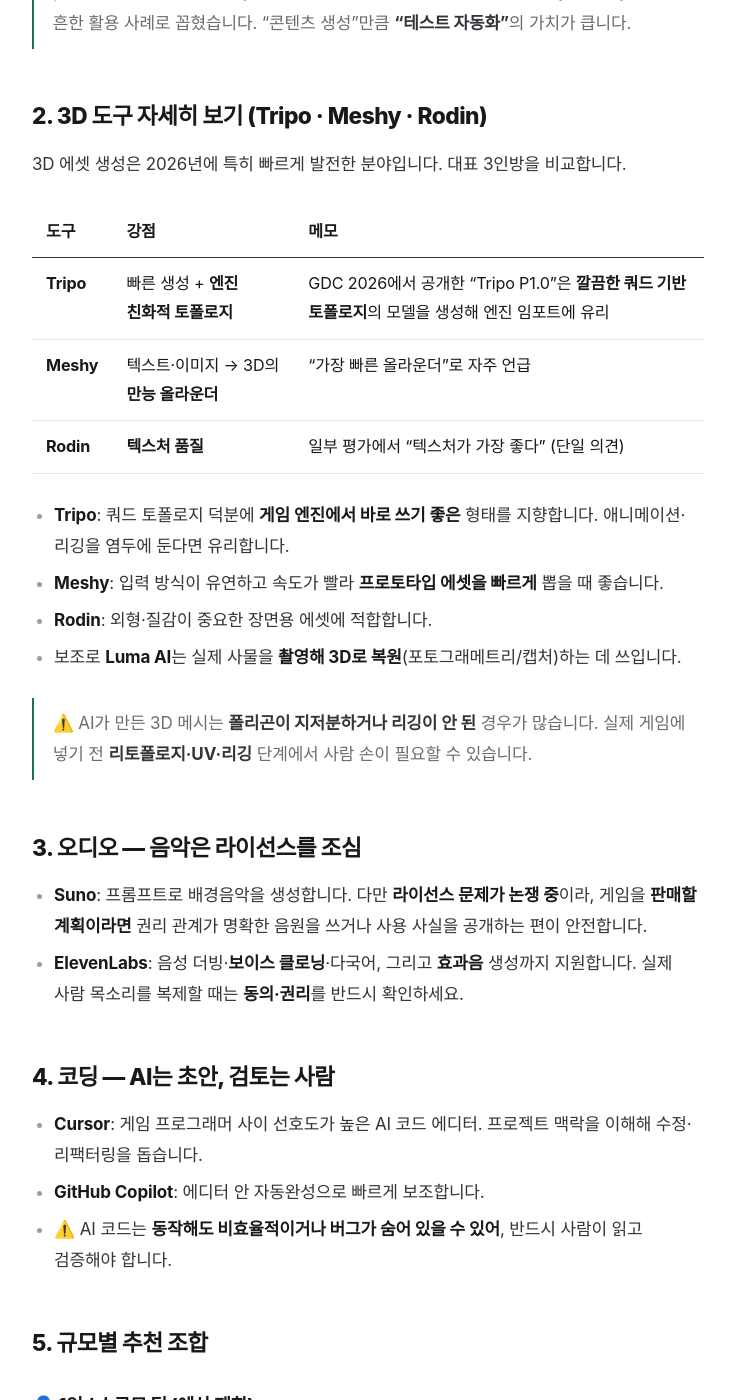
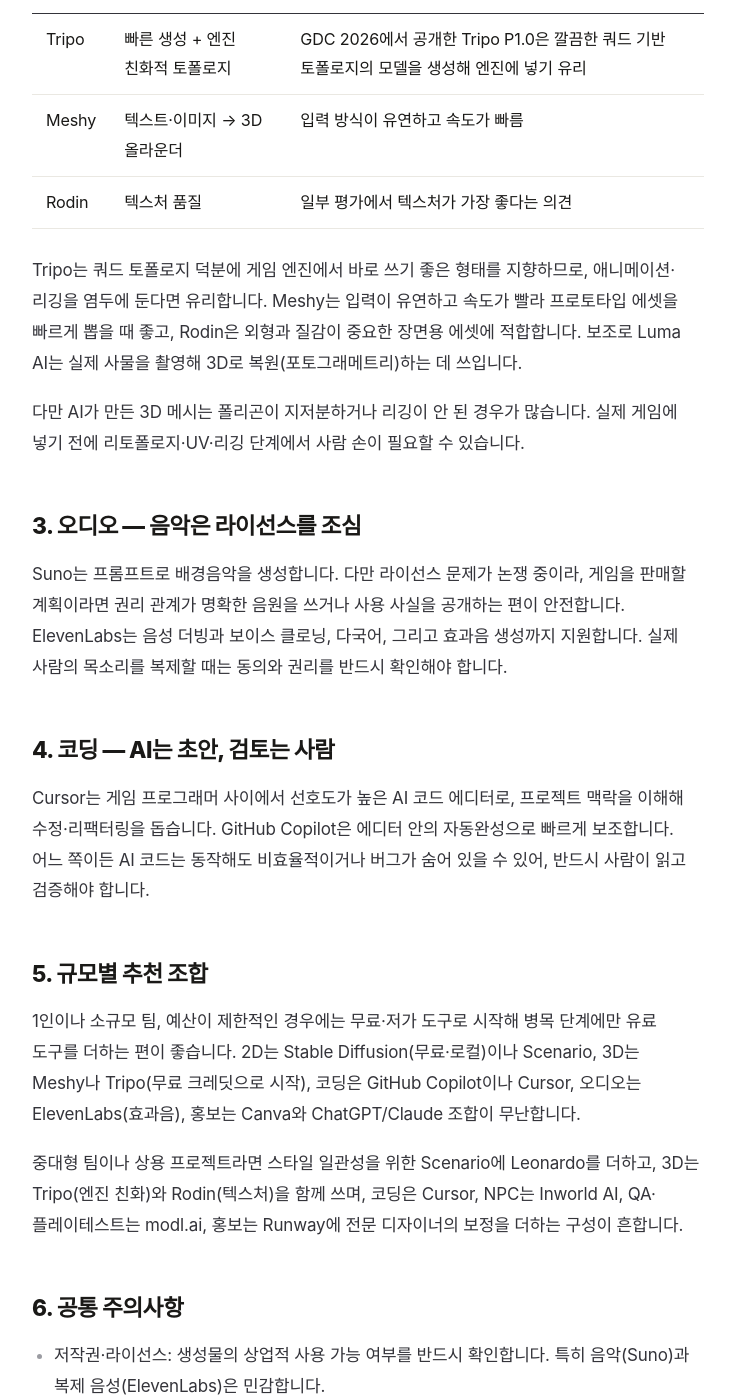
Before and after one commit to shm3041/shm3041.github.io, a Jekyll site: the page built from _posts/2026-11-23-game-ai-tools.md, in a window 1280 px wide and 1400 px high, scrolled down 2253 px. Shown: the whole window, without its empty margins (272-1007 px from the left). Built offline with Jekyll 4.4.1, drawn with Linux system fonts in a browser that asks for light colours; some web fonts are replaced; some of the changed text lies outside the part shown.

Commit message:
docs: 게임 AI 도구 글 문체·구성 다듬기

```diff
--- a/_posts/2026-11-23-game-ai-tools.md
+++ b/_posts/2026-11-23-game-ai-tools.md
@@ -1,106 +1,82 @@
 ---
 layout: post
 order: 8
-title: 게임 제작 AI 도구 총정리 (2026) — 기획·아트·3D·코딩·오디오·QA·홍보 단계별 비교
+title: 게임 제작 AI 도구 정리 (2026) — 단계별 비교와 선택
 date: 2026-11-23 10:00:00 +0900
 categories: AI 도구
-description: 게임 제작 파이프라인 전 단계에서 쓸 만한 AI 도구를 비교합니다. 2D 아트(Scenario·Midjourney), 3D 모델(Tripo·Meshy·Rodin), 코딩(Cursor·Copilot), 오디오(Suno·ElevenLabs), NPC(Inworld), QA·플레이테스트(modl.ai), 홍보(Runway)까지. 규모별 추천 조합과 저작권 주의점도 함께 정리했습니다.
+description: 게임 제작 파이프라인의 각 단계에서 쓸 만한 AI 도구를 비교합니다. 2D 아트(Scenario·Midjourney), 3D 모델(Tripo·Meshy·Rodin), 코딩(Cursor·Copilot), 오디오(Suno·ElevenLabs), NPC(Inworld), QA·플레이테스트(modl.ai), 홍보(Runway)까지. 규모별 추천 조합과 저작권 주의점을 함께 정리했습니다.
 ---
 
-> **주제**: 게임 제작의 각 단계(**기획·아트·3D·코딩·오디오·QA·시연·홍보**)별 AI 도구를 비교하고, 상황에 맞는 선택을 제시합니다.
+게임 제작은 단계마다 성격이 크게 달라서, 모든 것을 잘하는 하나의 AI를 찾기보다 단계별로 강한 도구를 골라 조합하는 편이 현실적입니다. 이 글은 기획부터 홍보까지 각 단계에서 쓸 만한 도구를 비교하고, 상황에 맞는 선택과 주의점을 정리합니다.
 
-## 0. 핵심 결론 먼저
-
-> **"모든 것을 잘하는 하나의 AI"는 없습니다.** 게임 제작은 단계마다 성격이 달라서, **단계별 강자를 조합**하고 **스택을 작게** 유지하는 것이 정답입니다. 2026년 가이드 대부분이 "파이프라인의 병목에 맞는 도구를 고르라"고 조언합니다.
-
-## 1. 단계별 AI 도구 비교표
+## 1. 단계별 도구 비교
 
 | 단계 | 추천 도구 | 잘하는 것 | 주의점 |
 |------|-----------|-----------|--------|
-| **기획/아이디어** | Ludo.ai, ChatGPT·Claude | 게임 아이디어·시스템 구상, 레퍼런스 조사 | 결국 방향 결정은 사람 |
-| **2D 아트** | Scenario, Midjourney, Leonardo AI, Stable Diffusion | 콘셉트 아트, 캐릭터·배경, 스프라이트 | 상업 라이선스 확인 필수 |
-| **3D 모델/에셋** | **Tripo**, **Meshy**, **Rodin**, Luma AI | 텍스트·이미지 → 3D 메시 생성 | 세밀한 리토폴·리깅은 사람 손 |
-| **코딩** | **Cursor**, GitHub Copilot, Claude | C#·C++·GDScript 코드 작성 보조 | 생성 코드는 반드시 검토 |
-| **애니메이션** | Cascadeur | 물리 기반 AI 보조 애니메이션 | 학습 곡선 존재 |
-| **오디오(음악)** | **Suno** | 프롬프트로 배경음악 생성 | **라이선스 논쟁** — 상용 시 주의 |
-| **오디오(음성/효과음)** | **ElevenLabs** | 음성 더빙·클로닝, 효과음 | 음성 권리·동의 확인 |
-| **NPC 대화** | Inworld AI, Convai | 살아 있는 듯한 NPC 대화·행동 | 서버 비용·응답 지연 |
-| **QA/버그 테스트** | modl.ai | AI 봇 자동 플레이로 버그 탐지 | 복잡한 논리 버그엔 한계 |
-| **플레이테스트/시연** | modl.ai, Rosebud AI | 밸런스·난이도 자동 점검, 즉석 프로토타입 | 재미 판단은 사람 몫 |
-| **홍보/마케팅** | Runway, Canva, ChatGPT·Claude | 트레일러 영상, 썸네일, 홍보 문구 | 브랜드 톤은 사람이 보정 |
+| 기획/아이디어 | Ludo.ai, ChatGPT·Claude | 게임 아이디어·시스템 구상, 레퍼런스 조사 | 방향 결정은 결국 사람 |
+| 2D 아트 | Scenario, Midjourney, Leonardo AI, Stable Diffusion | 콘셉트 아트, 캐릭터·배경, 스프라이트 | 상업 라이선스 확인 필수 |
+| 3D 모델/에셋 | Tripo, Meshy, Rodin, Luma AI | 텍스트·이미지 → 3D 메시 생성 | 세밀한 리토폴·리깅은 사람 손 |
+| 코딩 | Cursor, GitHub Copilot, Claude | C#·C++·GDScript 코드 작성 보조 | 생성 코드는 반드시 검토 |
+| 애니메이션 | Cascadeur | 물리 기반 AI 보조 애니메이션 | 학습 곡선 존재 |
+| 오디오(음악) | Suno | 프롬프트로 배경음악 생성 | 라이선스 논쟁 — 상용 시 주의 |
+| 오디오(음성/효과음) | ElevenLabs | 음성 더빙·클로닝, 효과음 | 음성 권리·동의 확인 |
+| NPC 대화 | Inworld AI, Convai | 살아 있는 듯한 NPC 대화·행동 | 서버 비용·응답 지연 |
+| QA/버그 테스트 | modl.ai | AI 봇 자동 플레이로 버그 탐지 | 복잡한 논리 버그엔 한계 |
+| 플레이테스트/시연 | modl.ai, Rosebud AI | 밸런스·난이도 자동 점검, 즉석 프로토타입 | 재미 판단은 사람 몫 |
+| 홍보/마케팅 | Runway, Canva, ChatGPT·Claude | 트레일러 영상, 썸네일, 홍보 문구 | 브랜드 톤은 사람이 보정 |
 
-> 📌 2026년 GDC 조사에서, AI를 쓰는 개발자 사이 **플레이테스트·밸런싱(약 47%)**이 가장 흔한 활용 사례로 꼽혔습니다. "콘텐츠 생성"만큼 **"테스트 자동화"**의 가치가 큽니다.
+2026년 GDC 조사에서, AI를 쓰는 개발자 사이에서 가장 흔한 활용 사례는 콘텐츠 생성이 아니라 플레이테스트·밸런싱(약 47%)이었습니다. 생성만큼이나 테스트 자동화의 가치가 크다는 뜻입니다.
 
-## 2. 3D 도구 자세히 보기 (Tripo · Meshy · Rodin)
+## 2. 3D 도구 — Tripo · Meshy · Rodin
 
-3D 에셋 생성은 2026년에 특히 빠르게 발전한 분야입니다. 대표 3인방을 비교합니다.
+3D 에셋 생성은 2026년에 특히 빠르게 발전한 분야입니다. 대표적인 세 도구를 비교합니다.
 
 | 도구 | 강점 | 메모 |
 |------|------|------|
-| **Tripo** | 빠른 생성 + **엔진 친화적 토폴로지** | GDC 2026에서 공개한 "Tripo P1.0"은 **깔끔한 쿼드 기반 토폴로지**의 모델을 생성해 엔진 임포트에 유리 |
-| **Meshy** | 텍스트·이미지 → 3D의 **만능 올라운더** | "가장 빠른 올라운더"로 자주 언급 |
-| **Rodin** | **텍스처 품질** | 일부 평가에서 "텍스처가 가장 좋다" (단일 의견) |
+| Tripo | 빠른 생성 + 엔진 친화적 토폴로지 | GDC 2026에서 공개한 Tripo P1.0은 깔끔한 쿼드 기반 토폴로지의 모델을 생성해 엔진에 넣기 유리 |
+| Meshy | 텍스트·이미지 → 3D 올라운더 | 입력 방식이 유연하고 속도가 빠름 |
+| Rodin | 텍스처 품질 | 일부 평가에서 텍스처가 가장 좋다는 의견 |
 
-- **Tripo**: 쿼드 토폴로지 덕분에 **게임 엔진에서 바로 쓰기 좋은** 형태를 지향합니다. 애니메이션·리깅을 염두에 둔다면 유리합니다.
-- **Meshy**: 입력 방식이 유연하고 속도가 빨라 **프로토타입 에셋을 빠르게** 뽑을 때 좋습니다.
-- **Rodin**: 외형·질감이 중요한 장면용 에셋에 적합합니다.
-- 보조로 **Luma AI**는 실제 사물을 **촬영해 3D로 복원**(포토그래메트리/캡처)하는 데 쓰입니다.
+Tripo는 쿼드 토폴로지 덕분에 게임 엔진에서 바로 쓰기 좋은 형태를 지향하므로, 애니메이션·리깅을 염두에 둔다면 유리합니다. Meshy는 입력이 유연하고 속도가 빨라 프로토타입 에셋을 빠르게 뽑을 때 좋고, Rodin은 외형과 질감이 중요한 장면용 에셋에 적합합니다. 보조로 Luma AI는 실제 사물을 촬영해 3D로 복원(포토그래메트리)하는 데 쓰입니다.
 
-> ⚠️ AI가 만든 3D 메시는 **폴리곤이 지저분하거나 리깅이 안 된** 경우가 많습니다. 실제 게임에 넣기 전 **리토폴로지·UV·리깅** 단계에서 사람 손이 필요할 수 있습니다.
+다만 AI가 만든 3D 메시는 폴리곤이 지저분하거나 리깅이 안 된 경우가 많습니다. 실제 게임에 넣기 전에 리토폴로지·UV·리깅 단계에서 사람 손이 필요할 수 있습니다.
 
 ## 3. 오디오 — 음악은 라이선스를 조심
 
-- **Suno**: 프롬프트로 배경음악을 생성합니다. 다만 **라이선스 문제가 논쟁 중**이라, 게임을 **판매할 계획이라면** 권리 관계가 명확한 음원을 쓰거나 사용 사실을 공개하는 편이 안전합니다.
-- **ElevenLabs**: 음성 더빙·**보이스 클로닝**·다국어, 그리고 **효과음** 생성까지 지원합니다. 실제 사람 목소리를 복제할 때는 **동의·권리**를 반드시 확인하세요.
+Suno는 프롬프트로 배경음악을 생성합니다. 다만 라이선스 문제가 논쟁 중이라, 게임을 판매할 계획이라면 권리 관계가 명확한 음원을 쓰거나 사용 사실을 공개하는 편이 안전합니다. ElevenLabs는 음성 더빙과 보이스 클로닝, 다국어, 그리고 효과음 생성까지 지원합니다. 실제 사람의 목소리를 복제할 때는 동의와 권리를 반드시 확인해야 합니다.
 
 ## 4. 코딩 — AI는 초안, 검토는 사람
 
-- **Cursor**: 게임 프로그래머 사이 선호도가 높은 AI 코드 에디터. 프로젝트 맥락을 이해해 수정·리팩터링을 돕습니다.
-- **GitHub Copilot**: 에디터 안 자동완성으로 빠르게 보조합니다.
-- ⚠️ AI 코드는 **동작해도 비효율적이거나 버그가 숨어 있을 수 있어**, 반드시 사람이 읽고 검증해야 합니다.
+Cursor는 게임 프로그래머 사이에서 선호도가 높은 AI 코드 에디터로, 프로젝트 맥락을 이해해 수정·리팩터링을 돕습니다. GitHub Copilot은 에디터 안의 자동완성으로 빠르게 보조합니다. 어느 쪽이든 AI 코드는 동작해도 비효율적이거나 버그가 숨어 있을 수 있어, 반드시 사람이 읽고 검증해야 합니다.
 
 ## 5. 규모별 추천 조합
 
-### 👤 1인 / 소규모 팀 (예산 제한)
-- 2D: **Stable Diffusion**(무료·로컬) 또는 Scenario
-- 3D: **Meshy** 또는 **Tripo** (무료 크레딧으로 시작)
-- 코딩: **GitHub Copilot** 또는 Cursor
-- 오디오: ElevenLabs(효과음) + (상용이면 음악 라이선스 주의)
-- 홍보: **Canva + ChatGPT/Claude**
-> 💡 무료·저가 도구로 시작하고, **병목 단계에만** 유료 도구를 추가하세요.
+1인이나 소규모 팀, 예산이 제한적인 경우에는 무료·저가 도구로 시작해 병목 단계에만 유료 도구를 더하는 편이 좋습니다. 2D는 Stable Diffusion(무료·로컬)이나 Scenario, 3D는 Meshy나 Tripo(무료 크레딧으로 시작), 코딩은 GitHub Copilot이나 Cursor, 오디오는 ElevenLabs(효과음), 홍보는 Canva와 ChatGPT/Claude 조합이 무난합니다.
 
-### 🏢 중대형 팀 / 상용 프로젝트
-- 2D: **Scenario**(스타일 일관성) + Leonardo
-- 3D: **Tripo**(엔진 친화) + **Rodin**(텍스처)
-- 코딩: **Cursor**
-- NPC: **Inworld AI**
-- QA/플레이테스트: **modl.ai**
-- 홍보: **Runway** + 전문 디자이너 보정
+중대형 팀이나 상용 프로젝트라면 스타일 일관성을 위한 Scenario에 Leonardo를 더하고, 3D는 Tripo(엔진 친화)와 Rodin(텍스처)을 함께 쓰며, 코딩은 Cursor, NPC는 Inworld AI, QA·플레이테스트는 modl.ai, 홍보는 Runway에 전문 디자이너의 보정을 더하는 구성이 흔합니다.
 
 ## 6. 공통 주의사항
 
-1. **저작권·라이선스**: 생성물의 **상업적 사용 가능 여부**를 반드시 확인하세요. 특히 음악(Suno), 복제 음성(ElevenLabs)은 민감합니다.
-2. **사람의 검토는 필수**: AI는 **초안 생성기**입니다. 코드·아트·3D·문구 모두 최종 책임은 사람에게 있습니다.
-3. **가격은 수시로 바뀝니다**: 아래 추천은 2026년 기준이며, 요금제·기능은 자주 변합니다. 결정 전 **공식 페이지에서 최신 정보**를 확인하세요.
-4. **스토어의 AI 표기 정책 확인**: 일부 플랫폼은 **AI 생성물 사용 여부 표기**를 요구합니다.
+- 저작권·라이선스: 생성물의 상업적 사용 가능 여부를 반드시 확인합니다. 특히 음악(Suno)과 복제 음성(ElevenLabs)은 민감합니다.
+- 사람의 검토: AI는 초안 생성기입니다. 코드·아트·3D·문구 모두 최종 책임은 사람에게 있습니다.
+- 가격 변동: 아래 추천은 2026년 기준이며 요금제·기능은 자주 바뀌므로, 결정 전 공식 페이지에서 최신 정보를 확인합니다.
+- 스토어 표기 정책: 일부 플랫폼은 AI 생성물 사용 여부 표기를 요구합니다.
 
-## 7. 한눈에 보는 추천 요약
+## 7. 한눈에 보는 추천
 
-| 가장 중요한 단계 | 1순위 |
-|------------------|-------|
-| 2D 아트 | **Scenario**(일관성) / Midjourney(퀄리티) |
-| 3D 에셋 | **Tripo**(엔진 친화) / Meshy(속도) / Rodin(텍스처) |
-| 코드 | **Cursor** |
-| 음악·음성 | **Suno**(음악) / **ElevenLabs**(음성·효과음) |
-| NPC | **Inworld AI** |
-| QA·플레이테스트 | **modl.ai** |
-| 홍보 | **Canva + ChatGPT/Claude**, Runway(영상) |
+| 단계 | 1순위 |
+|------|-------|
+| 2D 아트 | Scenario(일관성) / Midjourney(퀄리티) |
+| 3D 에셋 | Tripo(엔진 친화) / Meshy(속도) / Rodin(텍스처) |
+| 코드 | Cursor |
+| 음악·음성 | Suno(음악) / ElevenLabs(음성·효과음) |
+| NPC | Inworld AI |
+| QA·플레이테스트 | modl.ai |
+| 홍보 | Canva + ChatGPT/Claude, Runway(영상) |
 
-결론은 **"하나의 만능 AI"가 아니라 단계별 강자를 조합**하는 것입니다. 소규모 팀이라면 **코딩(Cursor/Copilot), 3D 에셋(Tripo/Meshy), 플레이테스트 자동화(modl.ai)**에서 체감 효과가 가장 큽니다.
+소규모 팀이라면 코딩(Cursor/Copilot), 3D 에셋(Tripo/Meshy), 플레이테스트 자동화(modl.ai)에서 체감 효과가 가장 큽니다. 어느 도구를 고르든 순위와 가격은 출처에 따라 다를 수 있으므로, 도입 전 각 도구의 공식 사이트에서 최신 요금·기능을 직접 확인하길 권합니다.
 
 ## 참고 자료
 - [Best AI Tools for Game Development 2026 (Manus)](https://manus.im/blog/best-ai-tools-for-game-development)
 - [Best AI for Game Development 2026: 14 Tools Compared (Summer Engine)](https://www.summerengine.com/blog/best-ai-tools-game-development)
 - [Best AI Tools for Indie Game Development 2026 (Althera)](https://altheragames.com/en/blog/best-ai-tools-indie-game-dev-2026)
-
-> ⚠️ 위 순위·가격은 출처에 따라 다를 수 있으므로, 도입 전 각 도구의 **공식 사이트에서 최신 요금·기능을 직접 확인**하세요.
```
